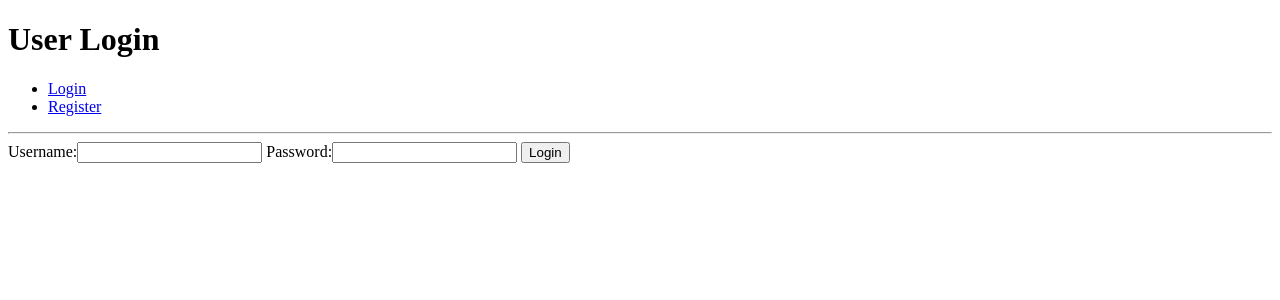
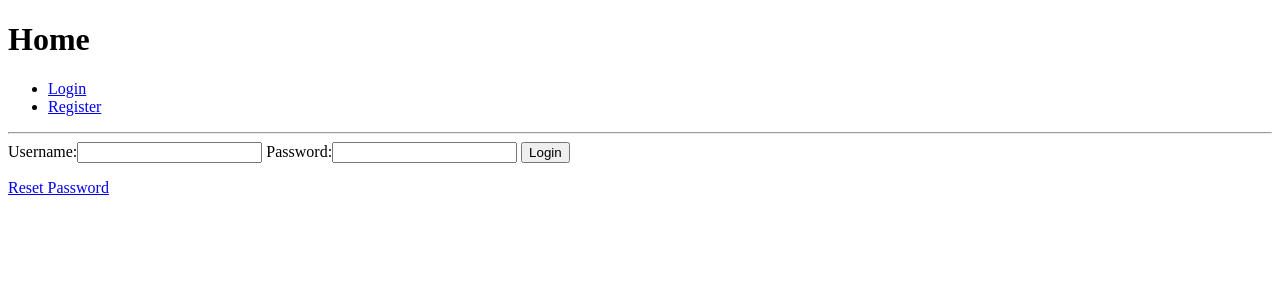
Before and after one commit to Willgrussell/Django_Auth-App, a Django app: page /accounts/login/ in a window 1280 px wide. Shown: the top 300 px of the page. Run offline with Django 3.2, Linux system fonts and the light colour scheme.

Commit message:
Password reset template

```diff
--- a/accounts/templates/login.html
+++ b/accounts/templates/login.html
@@ -1,13 +1,11 @@
 {% extends 'base.html' %}
+{% block page_title %}Login Page{% endblock %}
+{% block page_heading %}Home{% endblock %}
+{% block content %}
 
-{% block page_title %}Login Page{% endblock %}
-
-{% block page_heading %}User Login{% endblock %}
-
-{% block content %}
 <form method="POST">
-    {% csrf_token %}
-    {{ login_form }}
+    {% csrf_token %} {{ login_form }}
     <button type="submit">Login</button>
 </form>
+<p><a href="{% url 'password_reset' %}">Reset Password</a></p>
 {% endblock %}
--- a/accounts/views.py
+++ b/accounts/views.py
@@ -4,10 +4,10 @@ from django.contrib.auth.decorators import login_required
 from django.contrib.auth.models import User
 from accounts.forms import UserLoginForm, UserRegistrationForm
 
-# Create your views here.
+
 def index(request):
-    """Returns the index html file"""
-    return render(request, 'index.html')
+    """Return the index.html file"""
+    return render(request,  'index.html')
 
 @login_required
 def logout(request):
@@ -16,9 +16,9 @@ def logout(request):
     messages.success(request, "You have successfully been logged out")
     return redirect(reverse('index'))
 
+
 def login(request):
-    """Returns the login html file"""
-    # login_form = UserLoginForm()
+    """Return a login page"""
     if request.user.is_authenticated:
         return redirect(reverse('index'))
     if request.method == "POST":
@@ -27,21 +27,22 @@ def login(request):
         if login_form.is_valid():
             user = auth.authenticate(username=request.POST['username'],
                                     password=request.POST['password'])
+            messages.success(request, "You have successfully logged in!")
 
             if user:
                 auth.login(user=user, request=request)
-                messages.success(request, "You have successfully logged in!")
                 return redirect(reverse('index'))
             else:
                 login_form.add_error(None, "Your username or password is incorrect")
     else:
         login_form = UserLoginForm()
-    return render(request, 'login.html', {"login_form": login_form})
+    return render(request, 'login.html', {'login_form': login_form})
+
 
 def registration(request):
     """Render the registration page"""
     if request.user.is_authenticated:
-        return redirect(request('index'))
+        return redirect(reverse('index'))
 
     if request.method == "POST":
         registration_form = UserRegistrationForm(request.POST)
@@ -49,19 +50,20 @@ def registration(request):
         if registration_form.is_valid():
             registration_form.save()
 
-        user = auth.authenticate(username=request.POST['username'],
-                                password=request.POST['password1'])
-        if user:
-            auth.login(user=user, request=request)
-            messages.success(request, "You have successfully registered")
-        else:
-            messages.error(request, "Unable to register your account at this time")
+            user = auth.authenticate(username=request.POST['username'],
+                                     password=request.POST['password1'])
+            if user:
+                auth.login(user=user, request=request)
+                messages.success(request, "You have successfully registered")
+            else:
+                messages.error(request, "Unable to register your account at this time")
     else:
         registration_form = UserRegistrationForm()
     return render(request, 'registration.html', {
-        'registration_form': registration_form})
+        "registration_form": registration_form})
+
 
 def user_profile(request):
-    """Render user profile page"""
+    """The user's profile page"""
     user = User.objects.get(email=request.user.email)
     return render(request, 'profile.html', {"profile": user})
```
Also changed, not shown: templates/registration/password_reset_form.html (added, +17 -0 lines), db.sqlite3.
